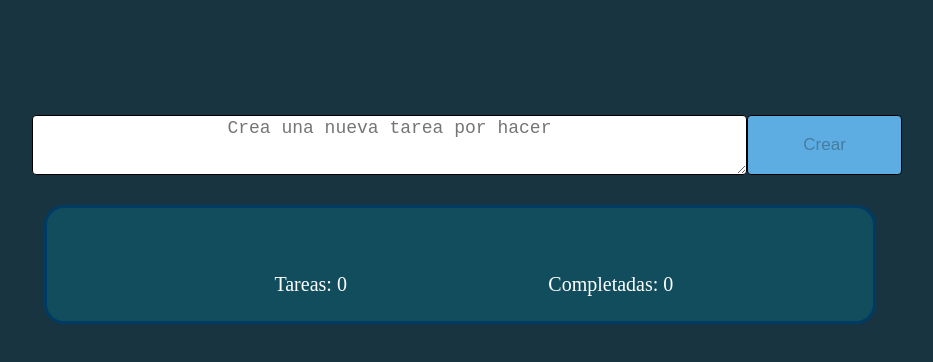
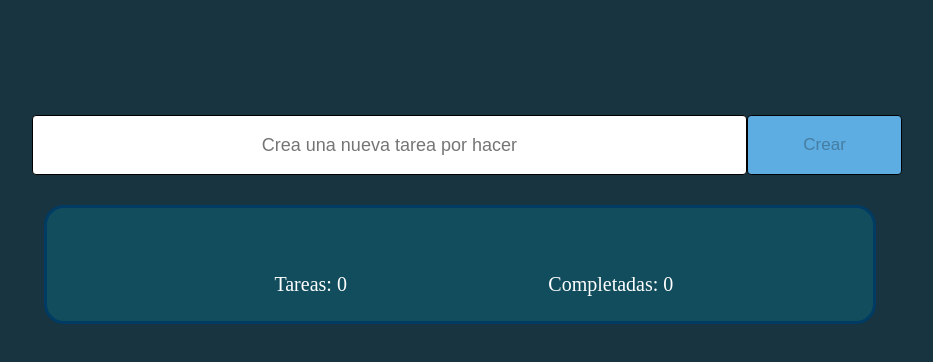
Before and after one commit to YilbertLuna/TodoList, a React (Create React App) app: page / in a window 1280 px wide. Shown: the top 362 px of the page, without its empty margins (186-1119 px from the left). Built offline with nearby package versions, Linux system fonts and the light colour scheme.

Commit message:
modifed textarea and onSubmit

```diff
--- a/src/components/CreateTodo.jsx
+++ b/src/components/CreateTodo.jsx
@@ -8,6 +8,7 @@ function CreateTodo({ addTodo }) {
     const onSubmit = (event) => {
         event.preventDefault();
         addTodo(todoValue)
+        setTodoValue('')
     };
 
     const onChangeValue = (e) => {
@@ -16,7 +17,7 @@ function CreateTodo({ addTodo }) {
 
     return(
         <form onSubmit={onSubmit} className="form-create-todo">
-            <textarea
+            <input
             className="text-create-todo"
             placeholder="Crea una nueva tarea por hacer"
             value={todoValue}
```
